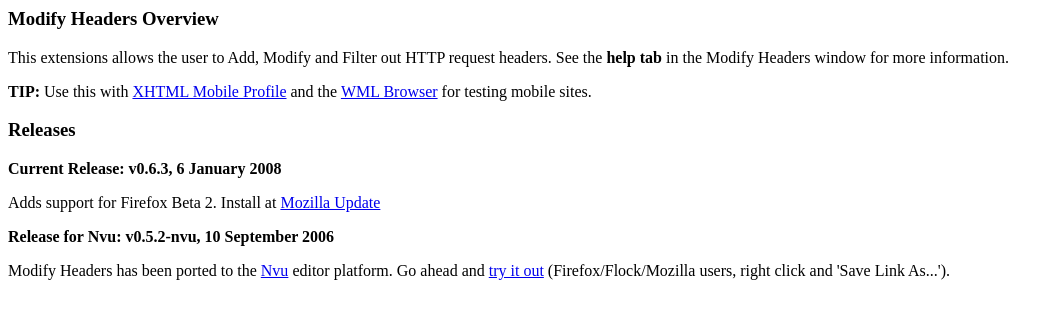
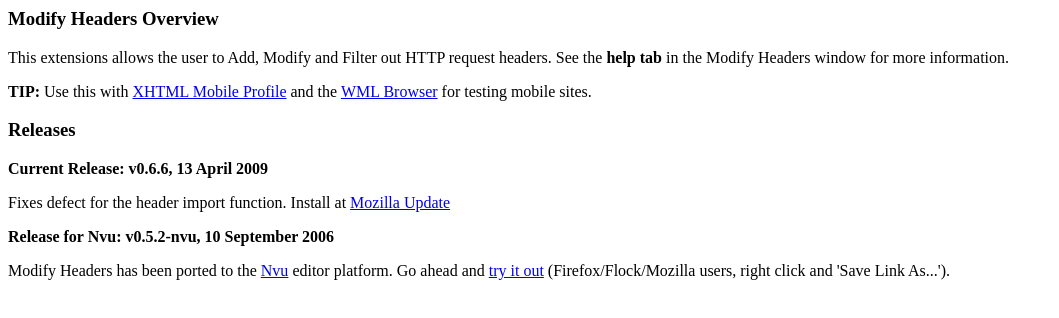
Before and after one commit to garethhunt/modifyheaders, a plain HTML site: page www/index.html in a window 1280 px wide. Shown: the whole page, without its empty margins (0-1059 px from the left). Drawn offline with Linux system fonts and the light colour scheme.

Commit message:
Updated release notes and home page

```diff
--- a/www/index.html
+++ b/www/index.html
@@ -6,9 +6,9 @@
 
 <h3 class="infoHeader">Releases</h3>
 
-<p><strong>Current Release: v0.6.3, 6 January 2008</strong></p>
+<p><strong>Current Release: v0.6.6, 13 April 2009</strong></p>
 
-<p>Adds support for Firefox Beta 2. Install at <a href="https://addons.mozilla.org/en-US/firefox/addon/967" onclick="javascript:urchinTracker('/outgoing/addons_mozilla_org/install/0_6_2');" title="Install version 0.6.3">Mozilla Update</a></p>
+<p>Fixes defect for the header import function. Install at <a href="https://addons.mozilla.org/en-US/firefox/addon/967" onclick="javascript:urchinTracker('/outgoing/addons_mozilla_org/install/0_6_6');" title="Install version 0.6.6">Mozilla Update</a></p>
 
 <p><strong>Release for Nvu: v0.5.2-nvu, 10 September 2006</strong></p>
 
```
Also changed, not shown: releasenotes.txt.
